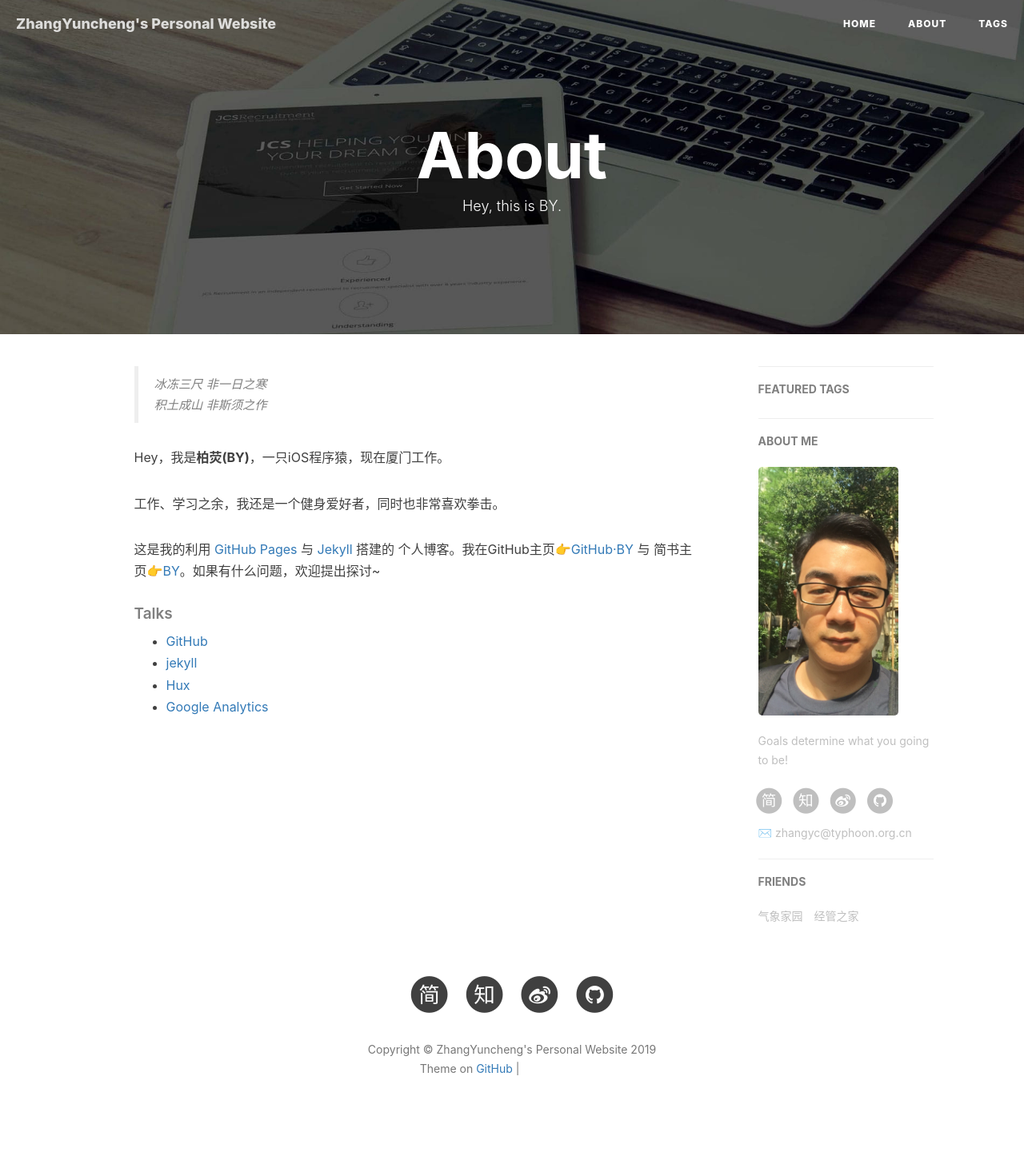
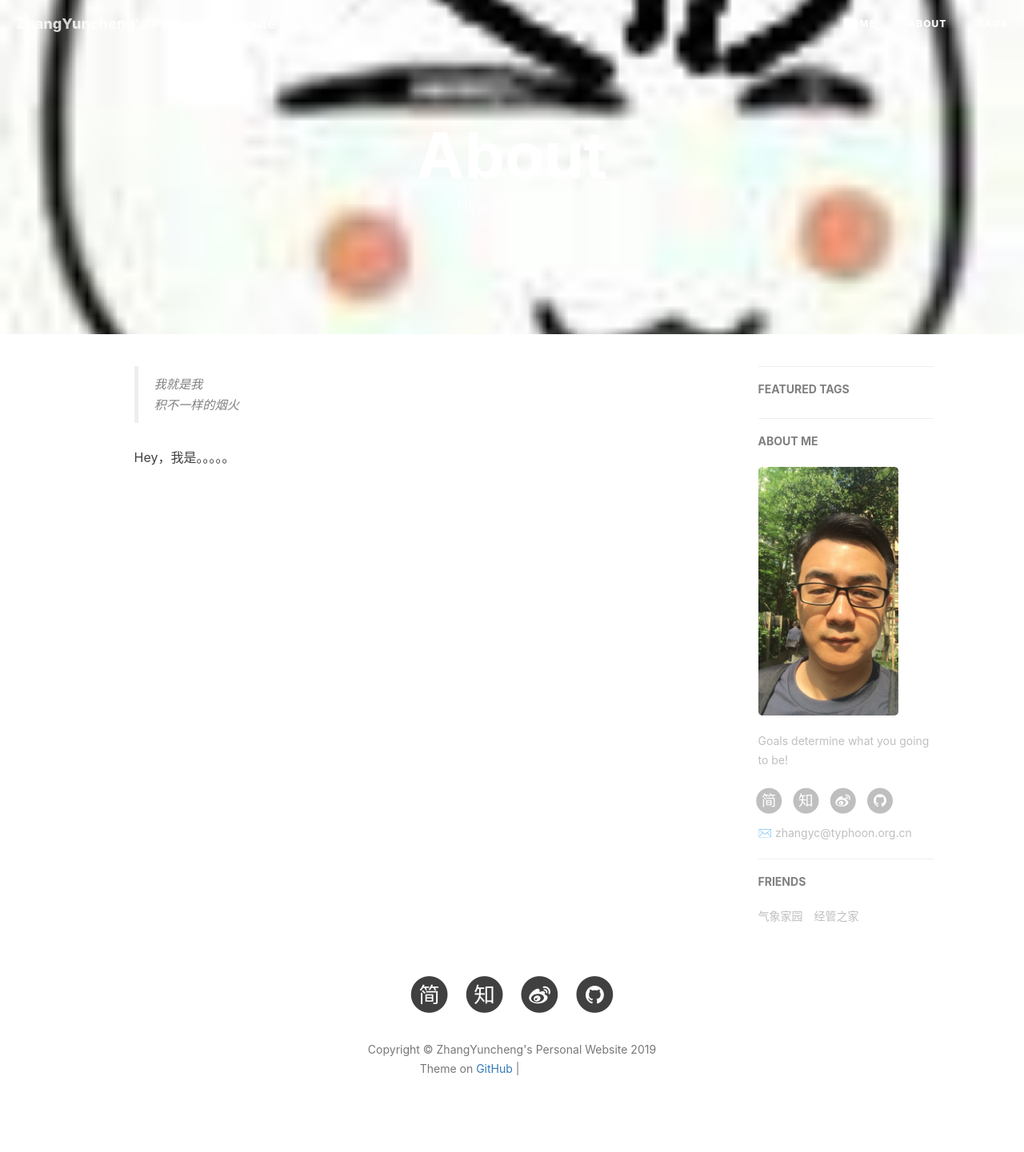
Before and after one commit to dandanger-salmon/dandanger-salmon.github.io, a Jekyll site: the page built from about.html, in a window 1280 px wide. Shown: the whole page at 80% size. Built offline with Jekyll 4.4.1, drawn with Linux system fonts in a browser that asks for light colours; nearby versions of some CDN libraries; comment, search, counter and statistics services are not loaded; grey boxes are pictures that could not be loaded.

Commit message:
Update about.html

```diff
--- a/about.html
+++ b/about.html
@@ -1,8 +1,8 @@
 ---
 layout: page
 title: "About"
-description: "Hey, this is BY."
-header-img: "img/post-bg-rwd.jpg"
+description: "Hey, this is ZYC."
+header-img: "img/xy.jpg"
 ---
 
 <!-- Language Selector -->
@@ -15,25 +15,12 @@
 <div class="zh post-container">
 
     <!--copied from markdown -->
-    <blockquote><p>冰冻三尺 非一日之寒<br>
-    积土成山 非斯须之作</p></blockquote>
+    <blockquote><p>我就是我<br>
+    积不一样的烟火</p></blockquote>
 
-    <p>Hey，我是<strong>柏荧(BY)</strong>，一只iOS程序猿，现在厦门工作。</p>
+    <p>Hey，我是。。。。。</p>
 
-    <p>工作、学习之余，我还是一个健身爱好者，同时也非常喜欢拳击。</p>
 
-    <p>这是我的利用 <a href="https://pages.github.com/">GitHub Pages</a> 与 <a href="http://jekyll.com.cn/">Jekyll</a> 搭建的 个人博客。我在GitHub主页<a href="https://github.com/qiubaiying">👉GitHub·BY</a> 与 简书主页<a href="https://http://www.jianshu.com/u/e71990ada2fd">👉BY</a>。如果有什么问题，欢迎提出探讨~</p>
-
-    <p></p>
-
-    <h5>Talks</h5>
-
-    <ul>
-        <li><a href="https://github.com">GitHub</a></li>
-        <li><a href="http://jekyll.com.cn/">jekyll</a></li>
-        <li><a href="http://huangxuan.me/">Hux</a></li>
-        <li><a href="https://analytics.google.com/analytics">Google Analytics</a></li>
-    </ul>
 </div>
 
 <!-- English Version -->
```
